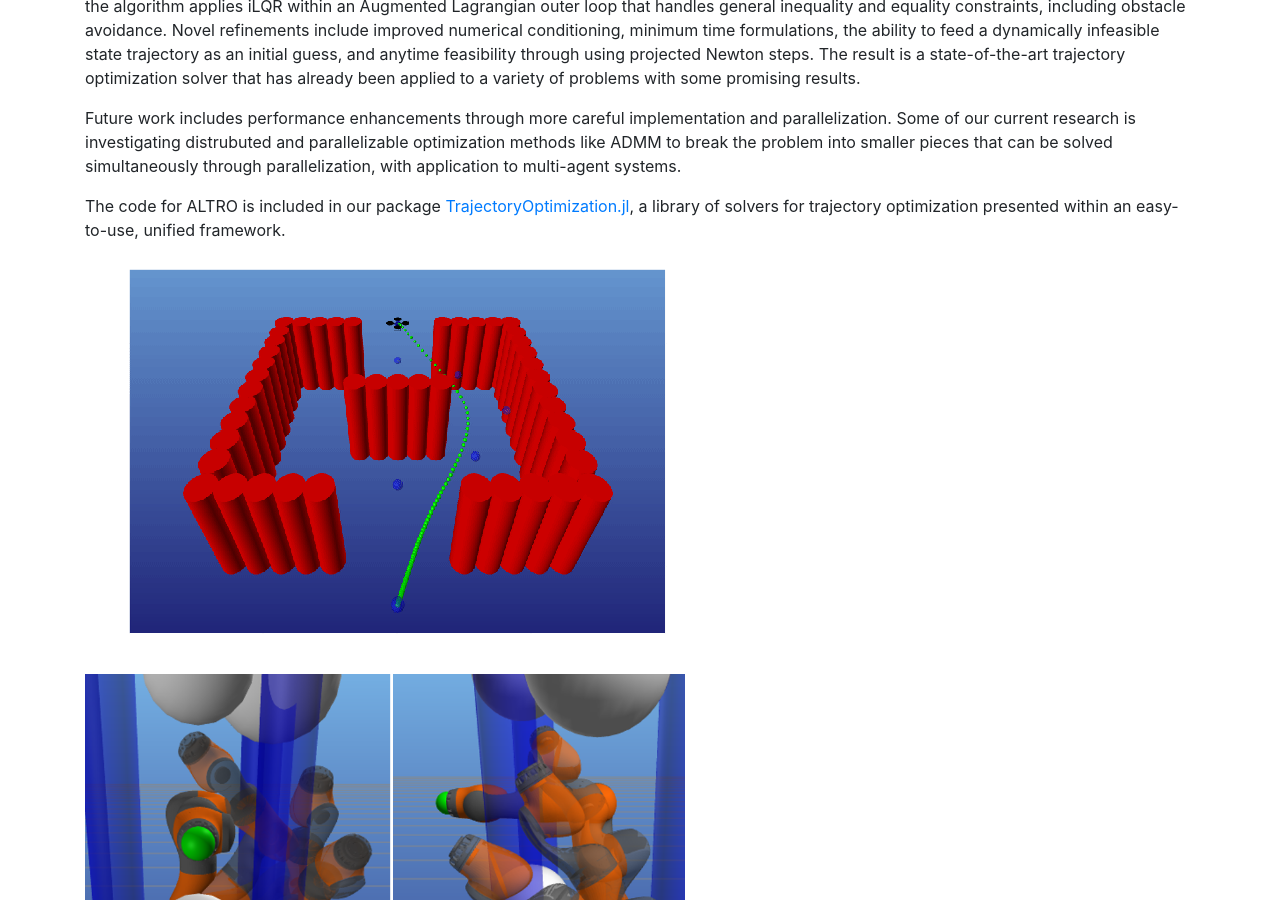
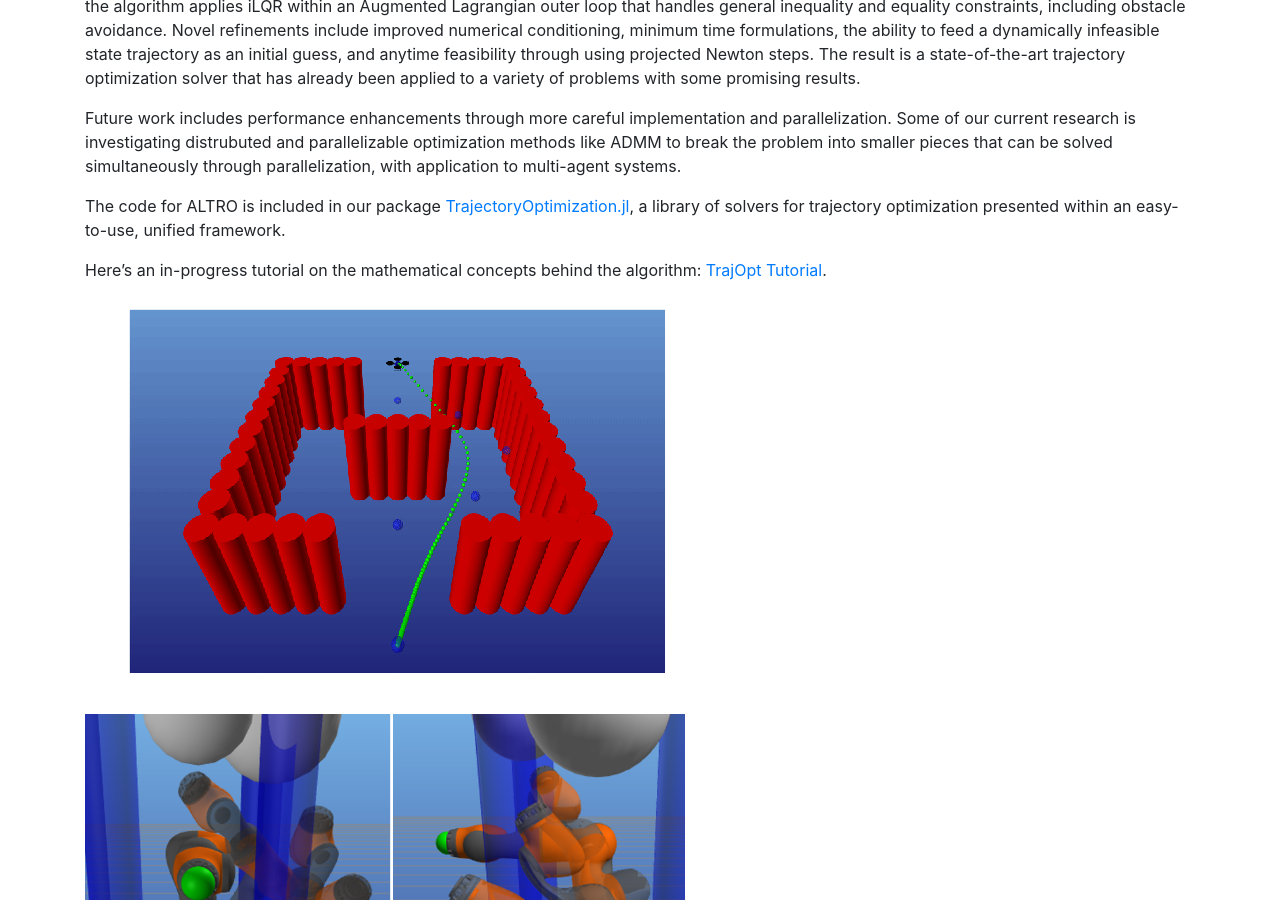
Before and after one commit to RoboticExplorationLab/roboticexplorationlab.github.io, a Jekyll site: the page built from _projects/trajopt.md, in a window 1280 px wide and 900 px high, scrolled down 727 px. Built offline with Jekyll 4.4.1, drawn with Linux system fonts in a browser that asks for light colours.

Commit message:
Add iLQR tutorial

```diff
--- a/_projects/trajopt.md
+++ b/_projects/trajopt.md
@@ -23,6 +23,8 @@ Future work includes performance enhancements through more careful implementatio
 
 The code for ALTRO is included in our package [TrajectoryOptimization.jl](https://github.com/RoboticExplorationLab/TrajectoryOptimization.jl.git), a library of solvers for trajectory optimization presented within an easy-to-use, unified framework.
 
+Here's an in-progress tutorial on the mathematical concepts behind the algorithm: [TrajOpt Tutorial](/papers/iLQR_Tutorial.pdf).
+
 ![ALTRO running a quadcopter through a maze](/img/maze_v2.gif)
 
 <img src="/img/kuka_combined.png" alt="drawing" width="600"/>
```
Also changed, not shown: 1 other file.
